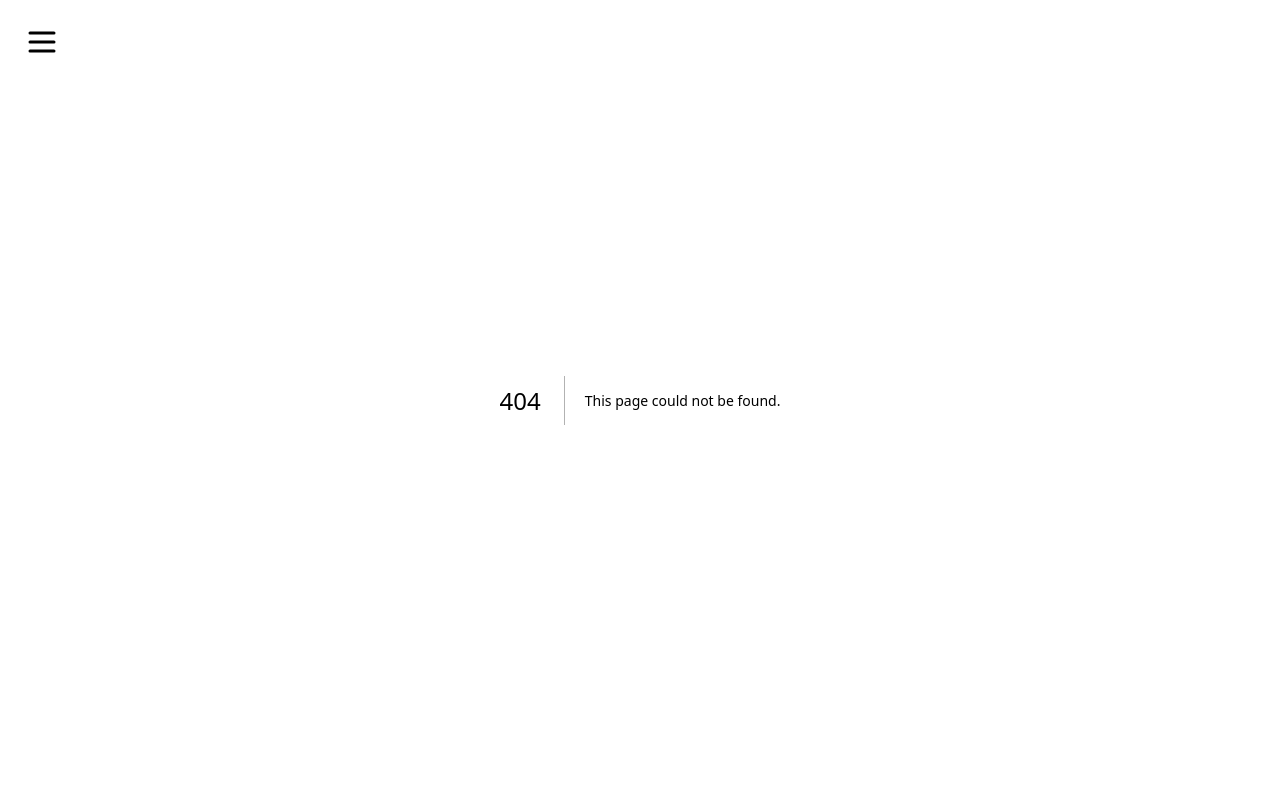
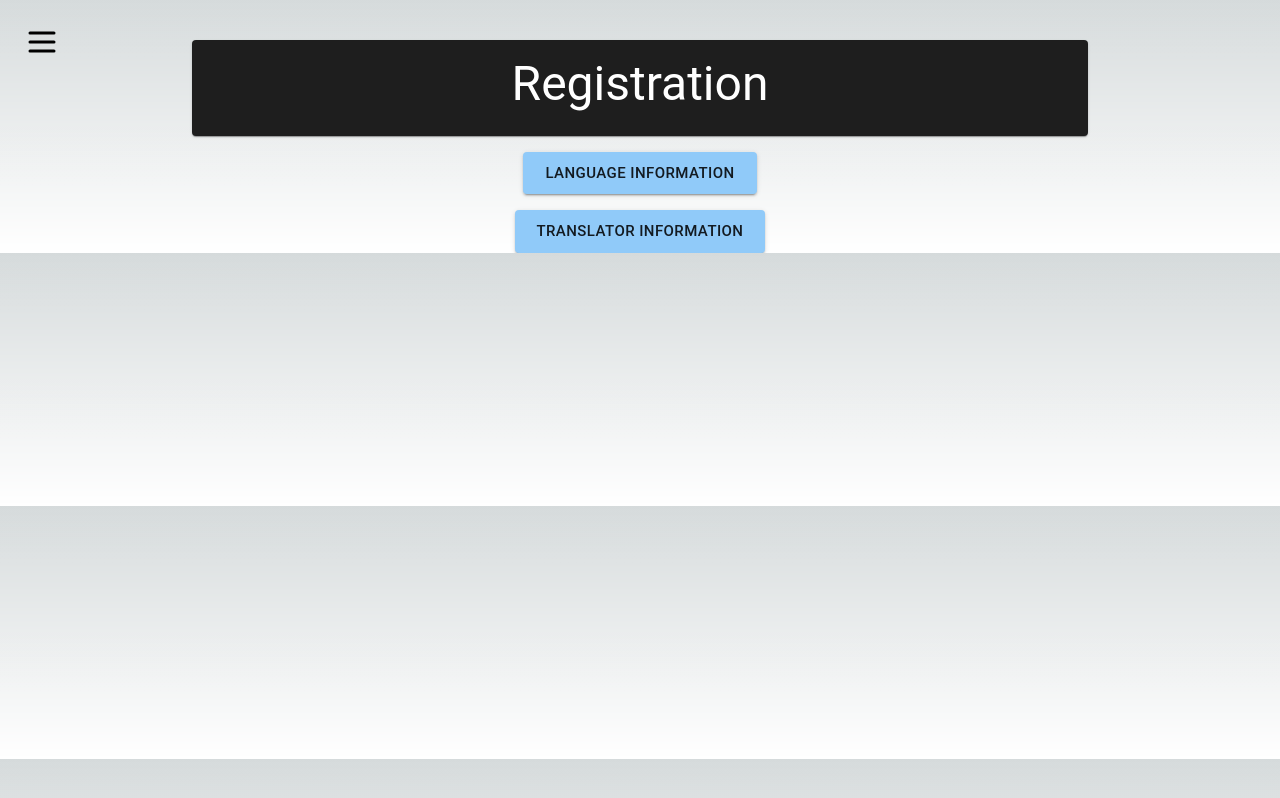
Before and after one commit to techteam25/HoneyBeeOBT, a Next.js app: page /registration in a window 1280 px wide. Before the commit this address had no page. Built offline with nearby package versions, Linux system fonts and the light colour scheme.

Commit message:
added beggining of registration page

```diff
--- a/src/menus/hamburger.tsx
+++ b/src/menus/hamburger.tsx
@@ -16,7 +16,7 @@ const HamburgerMenu = () => (
       <Link id="download" className="menu-item" href="/download">
         Download Templates
       </Link>
-      <Link id="update" className="menu-item" href="/update">
+      <Link id="update" className="menu-item" href="/registration">
         Project Registration
       </Link>
       <Link id="search" className="menu-item" href="/search">
--- /dev/null
+++ b/src/pages/registration.tsx
@@ -0,0 +1,175 @@
+import {
+  Button,
+  Card,
+  CardContent,
+  Menu,
+  MenuItem,
+  TextField,
+  Typography,
+} from "@mui/material";
+import React, { useEffect } from "react";
+
+const Registration = () => {
+  const [anchorLanguage, setAnchorLanguage] =
+    React.useState<null | HTMLElement>(null);
+  const [anchorTranslator, setAnchorTranslator] =
+    React.useState<null | HTMLElement>(null);
+  const openLanguage = Boolean(anchorLanguage);
+  const openTranslator = Boolean(anchorTranslator);
+  const handleClick = (event: React.MouseEvent<HTMLButtonElement>) => {
+    setAnchorLanguage(event.currentTarget);
+  };
+  const handleClose = () => {
+    setAnchorLanguage(null);
+  };
+  return (
+    <div className="main-contianer" style={{ paddingTop: "5vh" }}>
+      <Card sx={{ ml: "15vw", mr: "15vw" }}>
+        <CardContent>
+          <Typography variant="h3" style={{ textAlign: "center" }}>
+            Registration
+          </Typography>
+        </CardContent>
+      </Card>
+      <div style={{ textAlign: "center", marginTop: "2vh" }}>
+        <Button
+          size="large"
+          variant="contained"
+          id="language-button"
+          aria-controls={openLanguage ? "basic-menu" : undefined}
+          aria-haspopup="true"
+          aria-expanded={openLanguage ? "true" : undefined}
+          onClick={handleClick}
+        >
+          Language Information
+        </Button>
+        <Menu
+          id="language-menu"
+          anchorEl={anchorLanguage}
+          open={openLanguage}
+          onClose={handleClose}
+          MenuListProps={{
+            "aria-labelledby": "basic-button",
+          }}
+        >
+          <MenuItem>
+            <TextField
+              id="language-translation-into"
+              label="Translation Into"
+              variant="outlined"
+            />
+          </MenuItem>
+          <MenuItem>
+            <TextField
+              id="language-ethnologue"
+              label="Ethnologue Code"
+              variant="outlined"
+            />
+          </MenuItem>
+          <MenuItem>
+            <TextField
+              id="language-country"
+              label="Country"
+              variant="outlined"
+            />
+          </MenuItem>
+          <MenuItem>
+            <TextField
+              id="language-region"
+              label="Province/State/Region"
+              variant="outlined"
+            />
+          </MenuItem>
+          <MenuItem>
+            <TextField
+              id="language-village"
+              label="Village/Town/City"
+              variant="outlined"
+            />
+          </MenuItem>
+          <MenuItem>
+            <TextField
+              id="language-translated-from"
+              label="Translation From"
+              variant="outlined"
+            />
+          </MenuItem>
+          <MenuItem>
+            <TextField
+              id="language-orthography"
+              label="Orthography Status"
+              variant="outlined"
+            />
+          </MenuItem>
+        </Menu>
+      </div>
+      <div style={{ textAlign: "center", marginTop: "2vh" }}>
+        <Button
+          size="large"
+          variant="contained"
+          id="translator-button"
+          aria-controls={openTranslator ? "basic-menu" : undefined}
+          aria-haspopup="true"
+          aria-expanded={openTranslator ? "true" : undefined}
+          onClick={handleClick}
+        >
+          Translator Information
+        </Button>
+        <Menu
+          id="translator-menu"
+          anchorEl={anchorTranslator}
+          open={openTranslator}
+          onClose={handleClose}
+          MenuListProps={{
+            "aria-labelledby": "basic-button",
+          }}
+        >
+          <MenuItem>
+            <TextField
+              id="language-translation-into"
+              label="Translation Language"
+              variant="outlined"
+            />
+          </MenuItem>
+          <MenuItem>
+            <TextField
+              id="language-ethnologue"
+              label="Ethnologue Code"
+              variant="outlined"
+            />
+          </MenuItem>
+          <MenuItem>
+            <TextField
+              id="language-country"
+              label="Country"
+              variant="outlined"
+            />
+          </MenuItem>
+          <MenuItem>
+            <TextField
+              id="language-region"
+              label="Province/State/Region"
+              variant="outlined"
+            />
+          </MenuItem>
+          <MenuItem>
+            <TextField
+              id="language-village"
+              label="Village/Town/City"
+              variant="outlined"
+            />
+          </MenuItem>
+          <MenuItem>
+            <TextField
+              id="language-orthography"
+              label="Orthography Status"
+              variant="outlined"
+            />
+          </MenuItem>
+        </Menu>
+      </div>
+    </div>
+  );
+};
+
+export default Registration;
```
